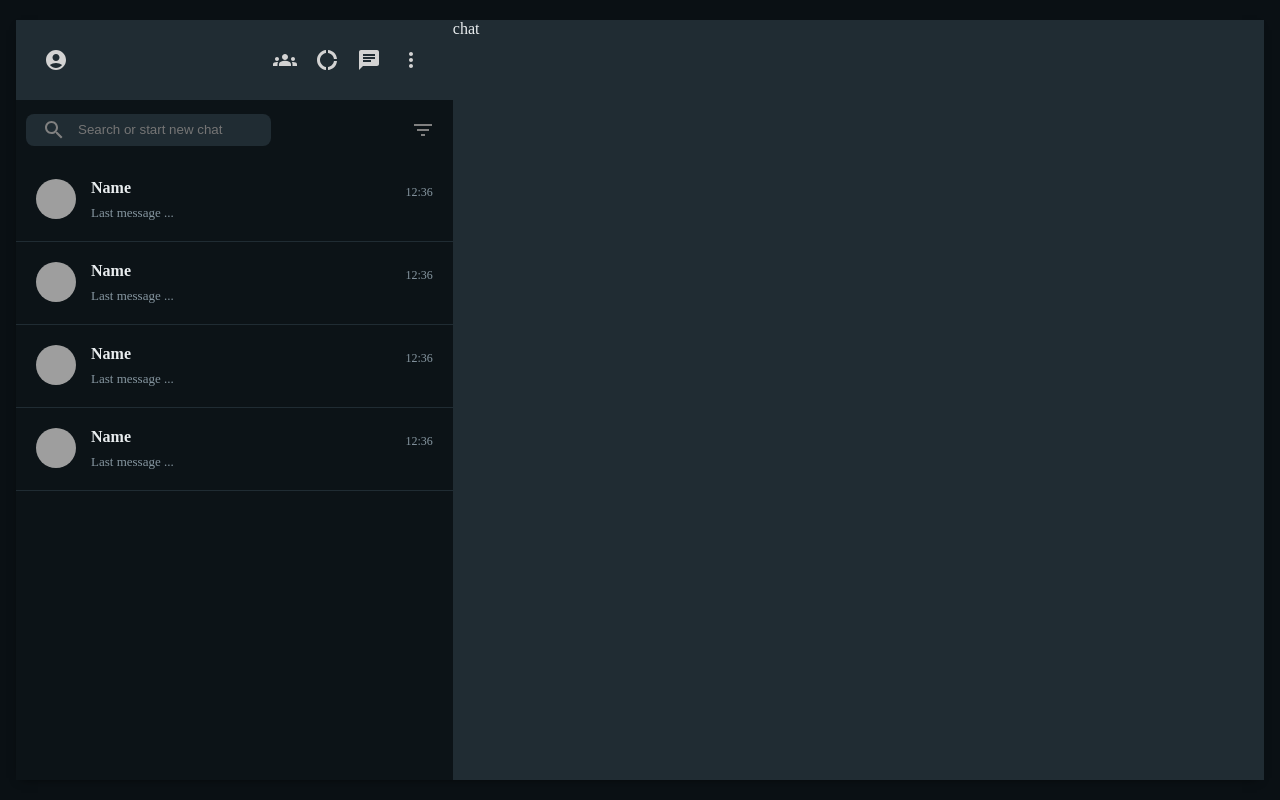
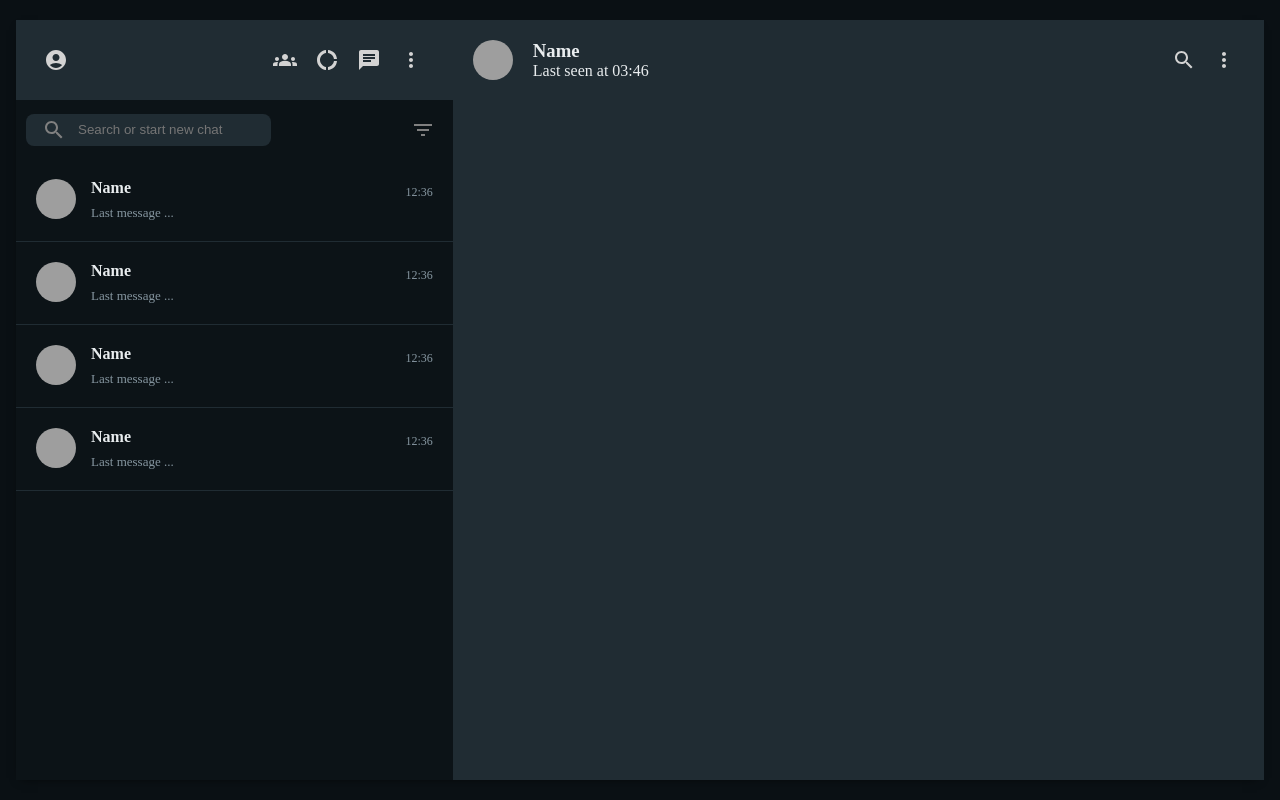
Before and after one commit to JakubWojtkowski/whatsapp-clone, a React (Create React App) app: page / in a window 1280 px wide. Built offline with nearby package versions, Linux system fonts and the light colour scheme; grey boxes are pictures that could not be loaded.

Commit message:
Create chat component. Improve styles.

```diff
--- a/src/components/Chat.js
+++ b/src/components/Chat.js
@@ -1,15 +1,67 @@
-import React from "react";
+import { MoreVert, SearchOutlined } from "@mui/icons-material";
+import { Avatar, IconButton } from "@mui/material";
+import React, { useEffect, useState } from "react";
 import { styled } from "styled-components";
 
 function Chat() {
-  return <Container>chat</Container>;
+  const [seed, setSeed] = useState("");
+
+  useEffect(() => {
+    setSeed(Math.floor(Math.random() * 5000));
+  }, []);
+
+  return (
+    <Container>
+      <ChatHeader>
+        <Avatar src={`https://avatars.dicebear.com/api/human/${seed}.svg`} />
+
+        <ChatHeaderInfo>
+          <h3>Name</h3>
+          <p>Last seen at 03:46</p>
+        </ChatHeaderInfo>
+
+        <ChatHeaderRight>
+          <IconButton>
+            <SearchOutlined />
+          </IconButton>
+
+          <IconButton>
+            <MoreVert />
+          </IconButton>
+        </ChatHeaderRight>
+      </ChatHeader>
+
+      <ChatBody></ChatBody>
+
+      <ChatFooter></ChatFooter>
+    </Container>
+  );
 }
 
 export default Chat;
 
 const Container = styled.div`
-  display: flex;
-  flex-direction: column;
   flex: 0.65;
   background: #202c33;
 `;
+
+const ChatHeader = styled.div`
+  display: flex;
+  align-items: center;
+  padding: 20px;
+
+  .MuiSvgIcon-root {
+    color: lightgrey;
+  }
+`;
+
+const ChatHeaderInfo = styled.div`
+  flex: 1;
+  padding-left: 20px;
+`;
+
+const ChatHeaderRight = styled.div``;
+
+const ChatBody = styled.div``;
+
+const ChatFooter = styled.div``;
--- a/src/components/Sidebar.js
+++ b/src/components/Sidebar.js
@@ -4,9 +4,8 @@ import AccountCircleIcon from "@mui/icons-material/AccountCircle";
 import GroupsIcon from "@mui/icons-material/Groups";
 import DonutLargeIcon from "@mui/icons-material/DonutLarge";
 import ChatIcon from "@mui/icons-material/Chat";
-import MoreVertIcon from "@mui/icons-material/MoreVert";
 import { IconButton } from "@mui/material";
-import { FilterList, SearchOutlined } from "@mui/icons-material";
+import { FilterList, MoreVert, SearchOutlined } from "@mui/icons-material";
 import SidebarChat from "./SidebarChat";
 
 function Sidebar() {
@@ -28,7 +27,7 @@ function Sidebar() {
             <ChatIcon />
           </IconButton>
           <IconButton>
-            <MoreVertIcon />
+            <MoreVert />
           </IconButton>
         </SidebarHeaderRight>
       </SidebarHeader>
```
